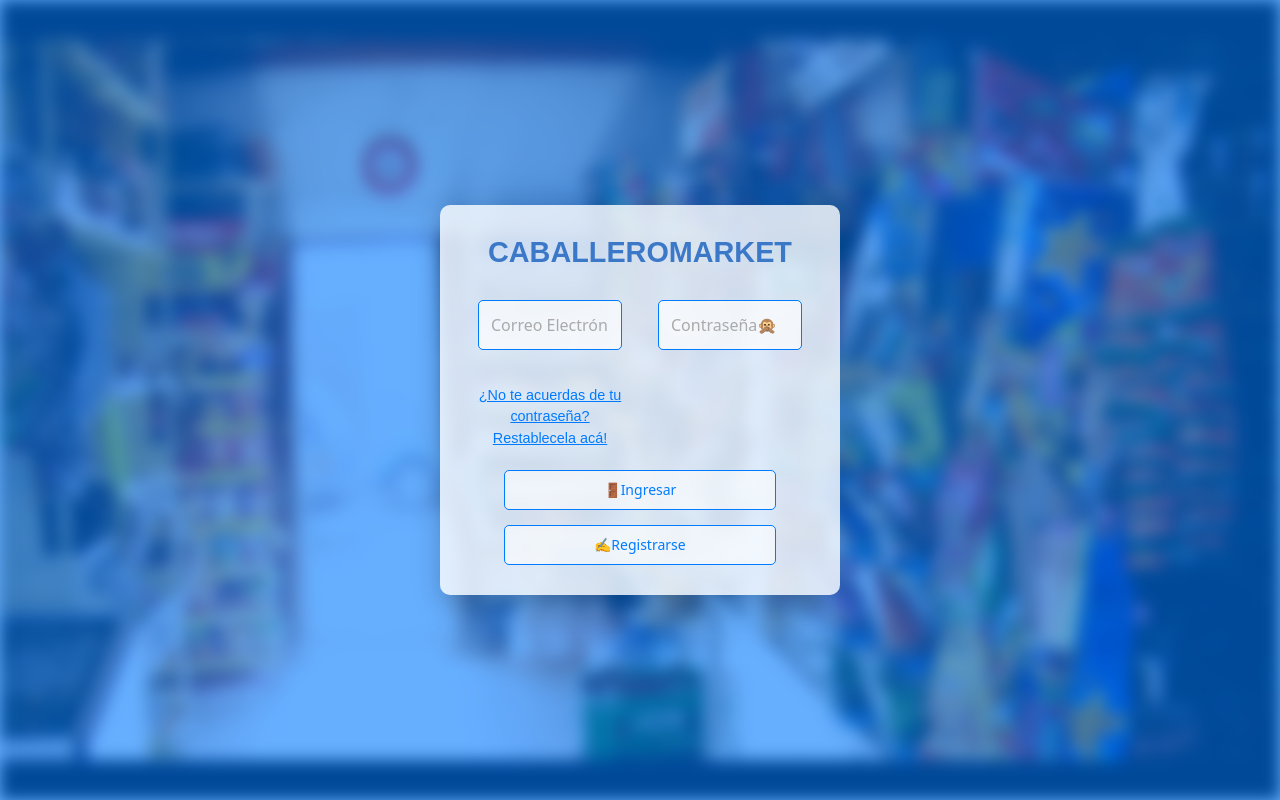
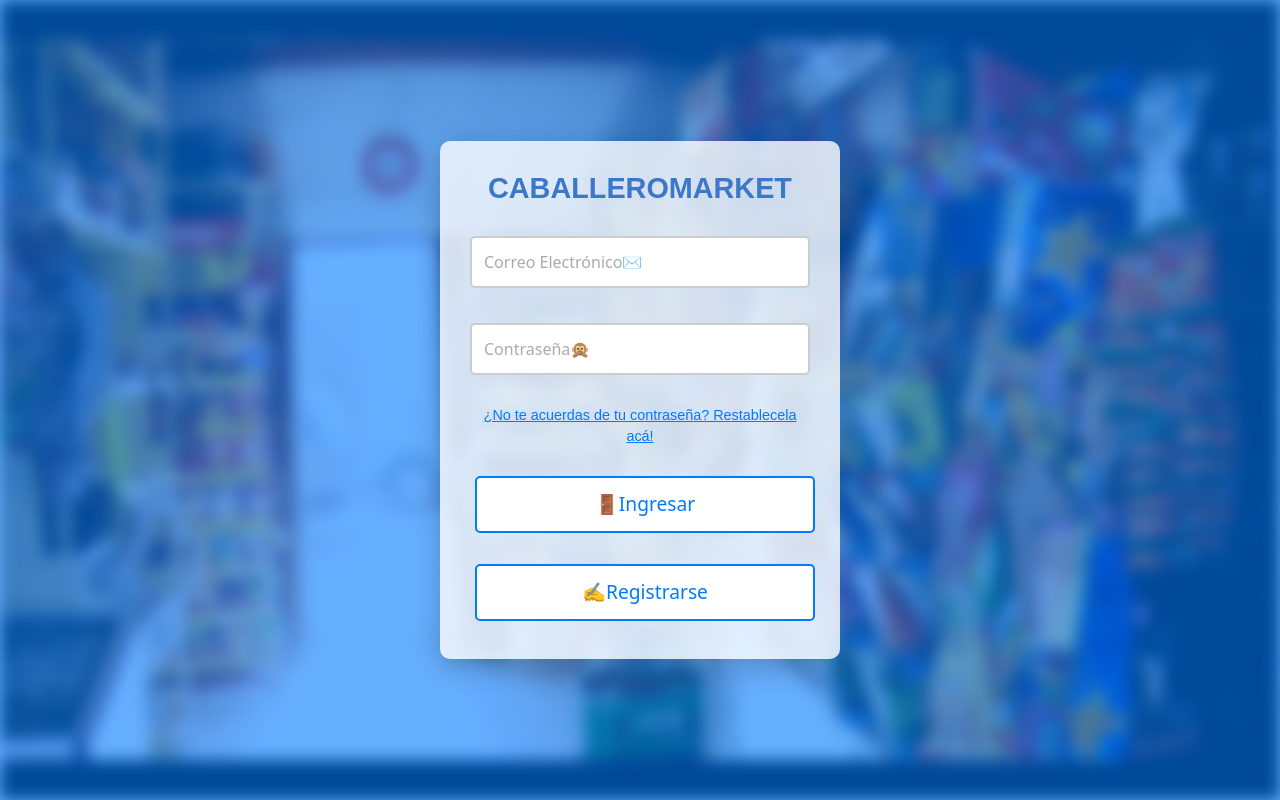
Before and after one commit to Camedute/caballeromarket, a React (Create React App) app: page / in a window 1280 px wide. Built offline with nearby package versions, Linux system fonts and the light colour scheme.

Commit message:
bugfix: arreglo de estilos

```diff
--- a/src/components/Login/Login.css
+++ b/src/components/Login/Login.css
@@ -31,7 +31,7 @@ html.login-background::after, body.login-background::after {
 }
 
 /* Contenedor principal con fondo y centrado */
-.main-container {
+.main-containerLogin {
     display: flex;
     justify-content: center;
     align-items: center;
@@ -50,49 +50,51 @@ html.login-background::after, body.login-background::after {
     text-align: center;
 }
 
-/* Título del contenedor (similar al de register pero en azul) */
-.title-container h2 {
-    font-size: 1.8rem; /* Tamaño más grande */
+/* Título del contenedor */
+.title-containerLogin h2 {
+    font-size: 1.8rem;
     font-weight: bold;
-    color: #3c78c8; /* Azul */
+    color: #3c78c8;
     margin-bottom: 20px;
-    font-family: 'Poppins', sans-serif; /* Fuente similar */
-    text-align: center; /* Centrado */
-    text-transform: uppercase; /* Título en mayúsculas */
+    font-family: 'Poppins', sans-serif;
+    text-transform: uppercase;
 }
 
 /* Campos del formulario */
-.form-container {
+.form-containerLogin {
+    display: flex;
+    flex-direction: column; /* Apilar los elementos */
+    align-items: center; /* Centrar horizontalmente */
+    gap: 15px; /* Espaciado entre los elementos */
     margin-top: 20px;
-    display: flex;
-    flex-direction: column; /* Asegura que los campos estén en columna */
-    align-items: stretch; /* Asegura que los elementos ocupen todo el ancho */
-    gap: 15px; /* Espacio entre los campos */
 }
 
-/* Controles de formulario */
-.form-control {
-    width: 100%;
+
+/* Cada campo de entrada */
+.form-controlLogin {
+    width: 100%; /* Ocupa todo el ancho disponible */
+    max-width: 350px; /* Máximo ancho para inputs */
     padding: 12px;
     font-size: 1rem;
     border-radius: 5px;
     border: 2px solid #ccc;
     transition: border-color 0.3s ease, box-shadow 0.3s ease;
+    box-sizing: border-box;
 }
 
-.form-control::placeholder {
+.form-controlLogin::placeholder {
     color: #aaa;
 }
 
-.form-control:focus {
+.form-controlLogin:focus {
     border-color: #007bff;
     outline: none;
     box-shadow: 0 0 5px rgba(0, 123, 255, 0.5);
 }
 
-/* Estilo del enlace para restablecer la contraseña */
+/* Enlace para restablecer la contraseña */
 .login-container a {
-    display: block; /* Asegura que el enlace esté debajo de los inputs */
+    display: block;
     margin-top: 5px;
     color: #007bff;
     text-decoration: underline;
@@ -106,34 +108,35 @@ html.login-background::after, body.login-background::after {
 }
 
 /* Contenedor de botones */
-.button-container {
+.button-containerLogin {
     display: flex;
-    flex-direction: column;
+    flex-direction: column; /* Botones en columna */
     gap: 15px;
     margin-top: 20px;
 }
 
 /* Estilo de botones */
-.button-57 {
-    width: 100%;
+.button-57Login {
+    width: 100%; /* Botones ocupan el ancho completo */
+    max-width: 350px; /* Máximo ancho */
     padding: 12px;
     font-size: 1.2rem;
     border-radius: 5px;
-    border: none;
+    border: 2px solid #007bff;
+    background-color: #fff;
+    color: #007bff;
+    cursor: pointer;
+    transition: background-color 0.3s ease, transform 0.3s ease;
+}
+
+.button-57Login:hover {
     background-color: #007bff;
     color: #fff;
-    cursor: pointer;
-    transition: background-color 0.3s ease, transform 0.3s ease;
-    margin-top: 15px;
-}
-
-.button-57:hover {
-    background-color: #0056b3;
     transform: scale(1.05);
 }
 
 /* Mensaje de error */
-.error-message {
+.error-messageLogin {
     color: red;
     font-size: 0.9rem;
     margin-top: 10px;
--- a/src/components/Login/login.tsx
+++ b/src/components/Login/login.tsx
@@ -56,19 +56,19 @@ const Loginup: React.FC = () => {
     }, []);
 
     return (
-        <div className="main-container">
+        <div className="main-containerLogin">
             {/* Contenedor del formulario de inicio de sesión */}
             <div className="login-container">
                 {/* Contenedor del título */}
-                <div className="title-container">
+                <div className="title-containerLogin">
                     <h2>CaballeroMarket</h2>
                 </div>
 
                 {/* Contenedor del formulario */}
-                <div className="form-container">
+                <div className="form-containerLogin">
                     <input
                         type="email"
-                        className="form-control"
+                        className="form-controlLogin"
                         placeholder="Correo Electrónico✉️"
                         value={email}
                         onChange={(e) => handleInputChange(e, setEmail)}
@@ -77,24 +77,24 @@ const Loginup: React.FC = () => {
                     />
                     <input
                         type="password"
-                        className="form-control"
+                        className="form-controlLogin"
                         placeholder="Contraseña🙊"
                         value={password}
                         onChange={(e) => handleInputChange(e, setPassword)}
                         name="password"
                         aria-label="Contraseña"
                     />
-                    <Link to ="/reset-password">¿No te acuerdas de tu contraseña? Restablecela acá!</Link>
-                    {error && <p className="error-message">{error}</p>}
+                    <Link to="/reset-password">¿No te acuerdas de tu contraseña? Restablecela acá!</Link>
+                    {error && <p className="error-messageLogin">{error}</p>}
                 </div>
 
                 {/* Contenedor de los botones */}
-                <div className="button-container">
-                    <button className="button-57" role="button" onClick={handleLogin}>
+                <div className="button-containerLogin">
+                    <button className="button-57Login" role="button" onClick={handleLogin}>
                         <span className="text">🚪</span>
                         <span>Ingresar</span>
                     </button>
-                    <button className="button-57" role="button" onClick={handleRegister}>
+                    <button className="button-57Login" role="button" onClick={handleRegister}>
                         <span className="text">✍️</span>
                         <span>Registrarse</span>
                     </button>
@@ -102,6 +102,7 @@ const Loginup: React.FC = () => {
             </div>
         </div>
     );
+
 };
 
 export default Loginup;
```
